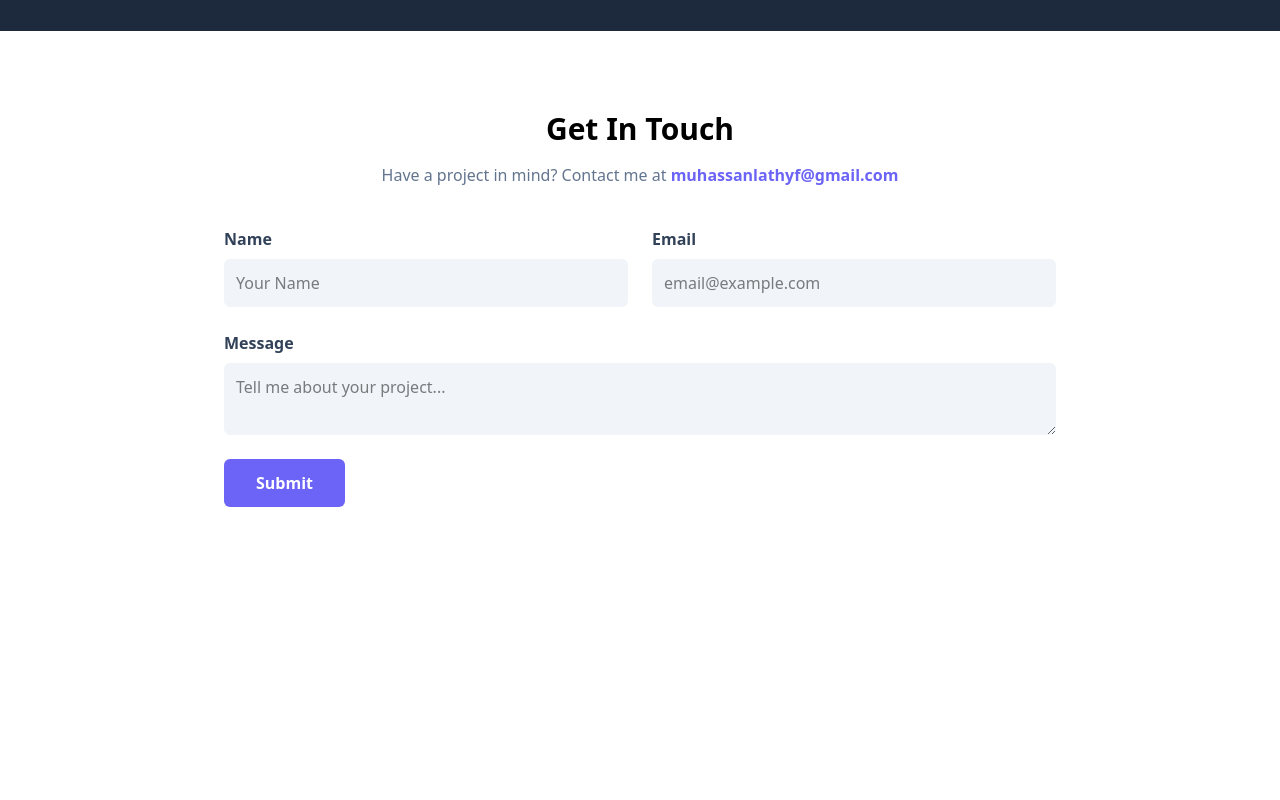
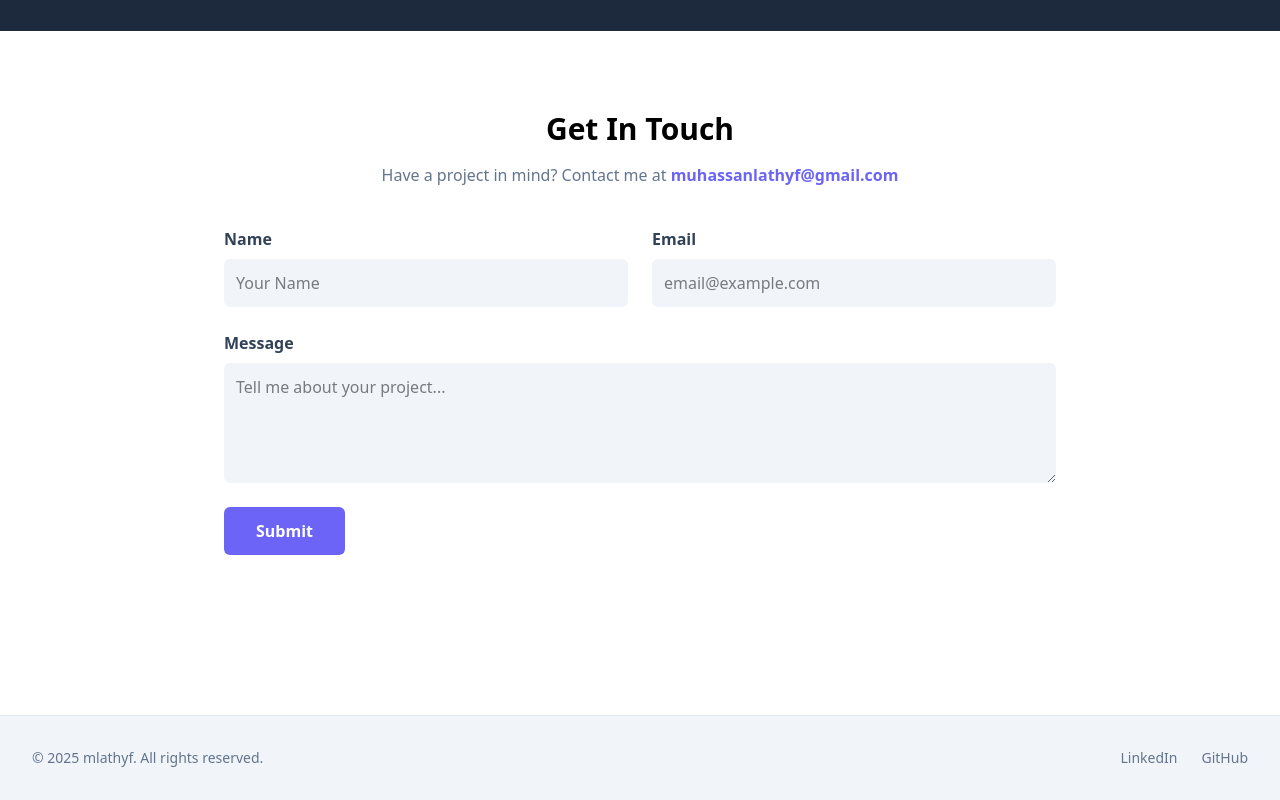
Before and after one commit to mlathyf/my-portfolio, a React (Vite) app: page / in a window 1280 px wide. Shown: the part 1735-2535 px from the top of the page. Before the commit the page ends 2322 px from the top, so only its background shows below. Built offline with nearby package versions, Linux system fonts and the light colour scheme.

Commit message:
Add Footer

```diff
--- a/index.html
+++ b/index.html
@@ -1,5 +1,5 @@
-<!doctype html>
-<html lang="en">
+<!DOCTYPE html>
+<html lang="en" class="scroll-smooth">
   <head>
     <meta charset="UTF-8" />
     <link rel="icon" type="image/svg+xml" href="/vite.svg" />
--- a/src/App.jsx
+++ b/src/App.jsx
@@ -1,3 +1,4 @@
+import Footer from "./components/Footer";
 import Navbar from "./components/Navbar";
 import About from "./sections/About";
 import Contact from "./sections/Contact";
@@ -12,6 +13,7 @@ function App() {
       <Projects />
       <About />
       <Contact />
+      <Footer />
     </div>
   );
 }
--- /dev/null
+++ b/src/components/Footer.jsx
@@ -0,0 +1,21 @@
+export default function Footer() {
+  return (
+    <footer className="w-full py-8 border-t border-slate-200 bg-slate-100 mt-20">
+      <div className="max-w-7xl mx-auto px-8 flex flex-col md:flex-row justify-between items-center gap-4 text-slate-500 text-sm">
+        <p>© {new Date().getFullYear()} mlathyf. All rights reserved.</p>
+
+        <div className="flex gap-6">
+          <a href="#" className="hover:text-accent transition-colors">
+            LinkedIn
+          </a>
+          <a
+            href="https://github.com/mlathyf"
+            className="hover:text-accent transition-colors"
+          >
+            GitHub
+          </a>
+        </div>
+      </div>
+    </footer>
+  );
+}
--- a/src/sections/About.jsx
+++ b/src/sections/About.jsx
@@ -2,7 +2,7 @@ import { skills } from "../constants";
 
 export default function About() {
   return (
-    <section className="w-full py-16 px-8 bg-slate-800 text-white">
+    <section id="about" className="w-full py-16 px-8 bg-slate-800 text-white">
       <div className="max-w-6xl mx-auto flex flex-col md:flex-row items-start justify-between gap-12 lg:gap-20">
         {/* Left Column */}
         <div className="flex-1 space-y-4 text-center md:text-left ">
--- a/src/sections/Contact.jsx
+++ b/src/sections/Contact.jsx
@@ -18,7 +18,7 @@ export default function Contact() {
   };
 
   return (
-    <section className="py-20 px-8 max-w-4xl mx-auto text-center">
+    <section id="contact" className="py-20 px-8 max-w-4xl mx-auto text-center">
       <h2 className="text-3xl font-bold mb-4">Get In Touch</h2>
       <p className="text-slate-500 mb-10">
         Have a project in mind? Contact me at{" "}
@@ -67,6 +67,7 @@ export default function Contact() {
           </label>
           <textarea
             name="message"
+            rows={4}
             id="message"
             onChange={handleChange}
             placeholder="Tell me about your project..."
--- a/src/sections/Hero.jsx
+++ b/src/sections/Hero.jsx
@@ -3,7 +3,10 @@ import heroImg from "../assets/heroImage2.svg";
 
 export default function Hero() {
   return (
-    <section className="flex flex-col items-center min-h-screen lg:flex-row p-8 gap-10  max-w-7xl mx-auto">
+    <section
+      id="home"
+      className="flex flex-col items-center min-h-screen lg:flex-row p-8 gap-10  max-w-7xl mx-auto"
+    >
       {/* Text Content */}
       <div className="text-center flex-1 lg:text-left space-y-4">
         <h3 className="text-xl md:text-2xl text-slate-700">
--- a/src/sections/Projects.jsx
+++ b/src/sections/Projects.jsx
@@ -3,7 +3,7 @@ import { projects } from "../constants";
 
 export default function Projects() {
   return (
-    <section className="max-w-7xl mx-auto">
+    <section id="projects" className="max-w-7xl mx-auto">
       <h2 className="text-3xl font-bold text-center mb-10">My Projects</h2>
       <div className="grid grid-cols-1 md:grid-cols-2 lg:grid-cols-3 gap-8 p-8">
         {projects.map((project) => (
```
